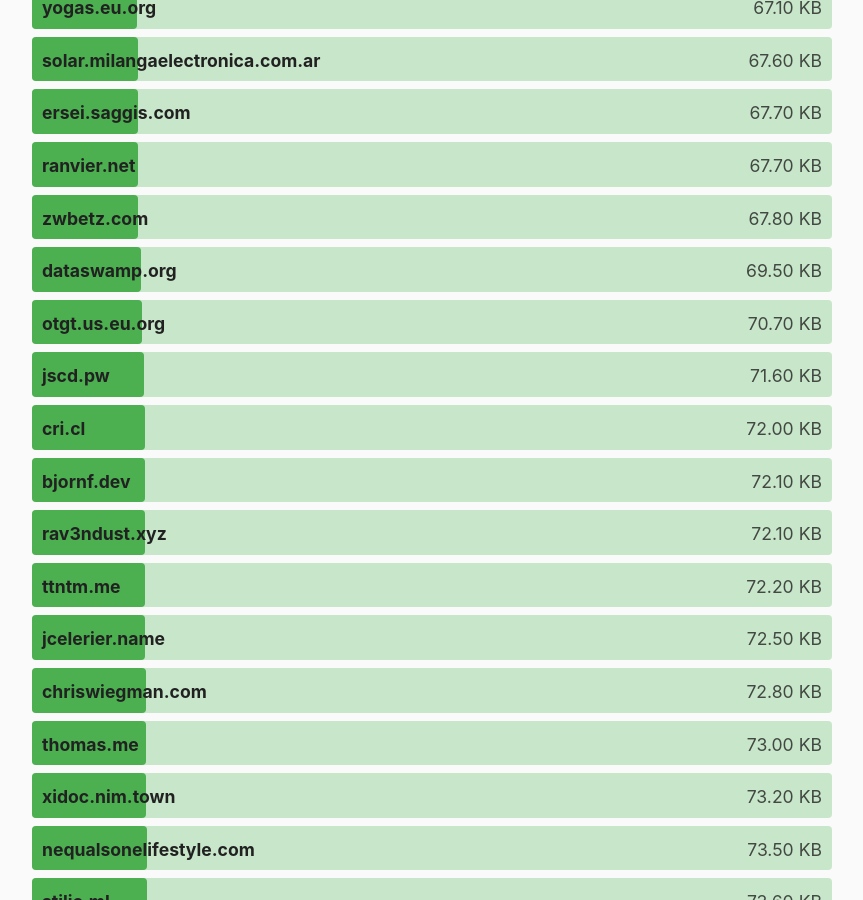
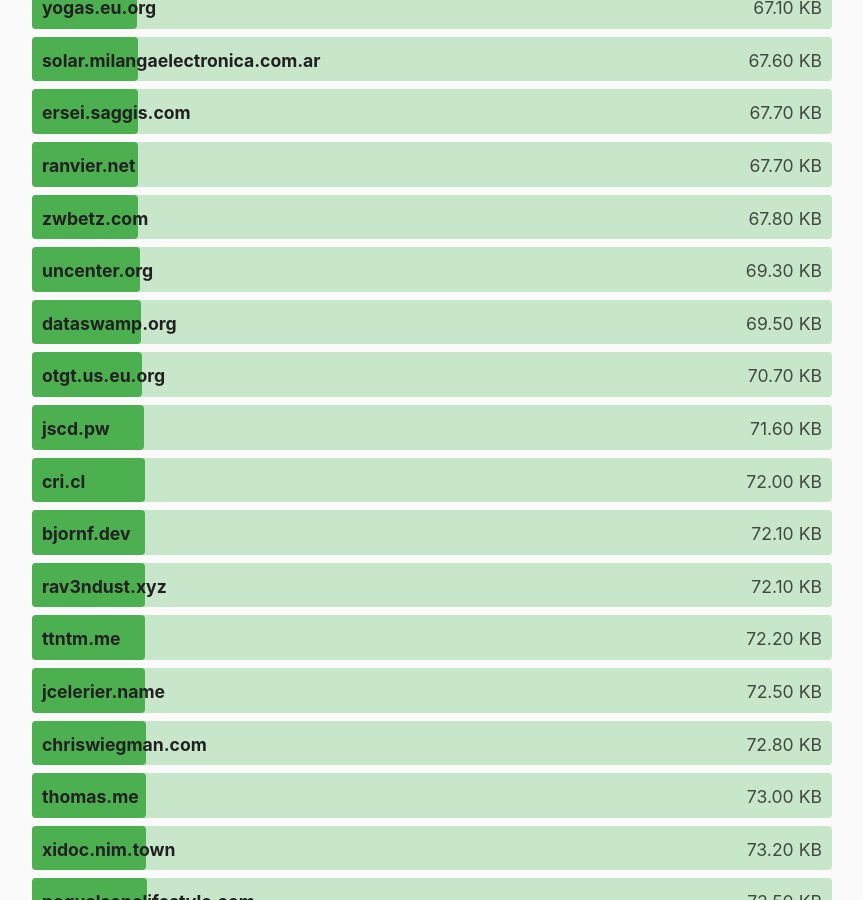
Before and after one commit to kevquirk/512kb.club, a Jekyll site: the page built from index.md, in a window 1280 px wide and 900 px high, scrolled down 15944 px. Shown: the whole window, without its empty margins (208-1071 px from the left). Built offline with Jekyll 4.4.1, drawn with Linux system fonts in a browser that asks for light colours.

Commit message:
Add uncenter.org

```diff
--- a/_data/sites.yml
+++ b/_data/sites.yml
@@ -2607,6 +2607,11 @@
   size: 42.9
   last_checked: 2022-05-15
 
+- domain: uncenter.org
+  url: https://www.uncenter.org/
+  size: 69.3
+  last_checked: 2023-02-20
+
 - domain: unindented.org
   url: https://www.unindented.org/
   size: 105
```
